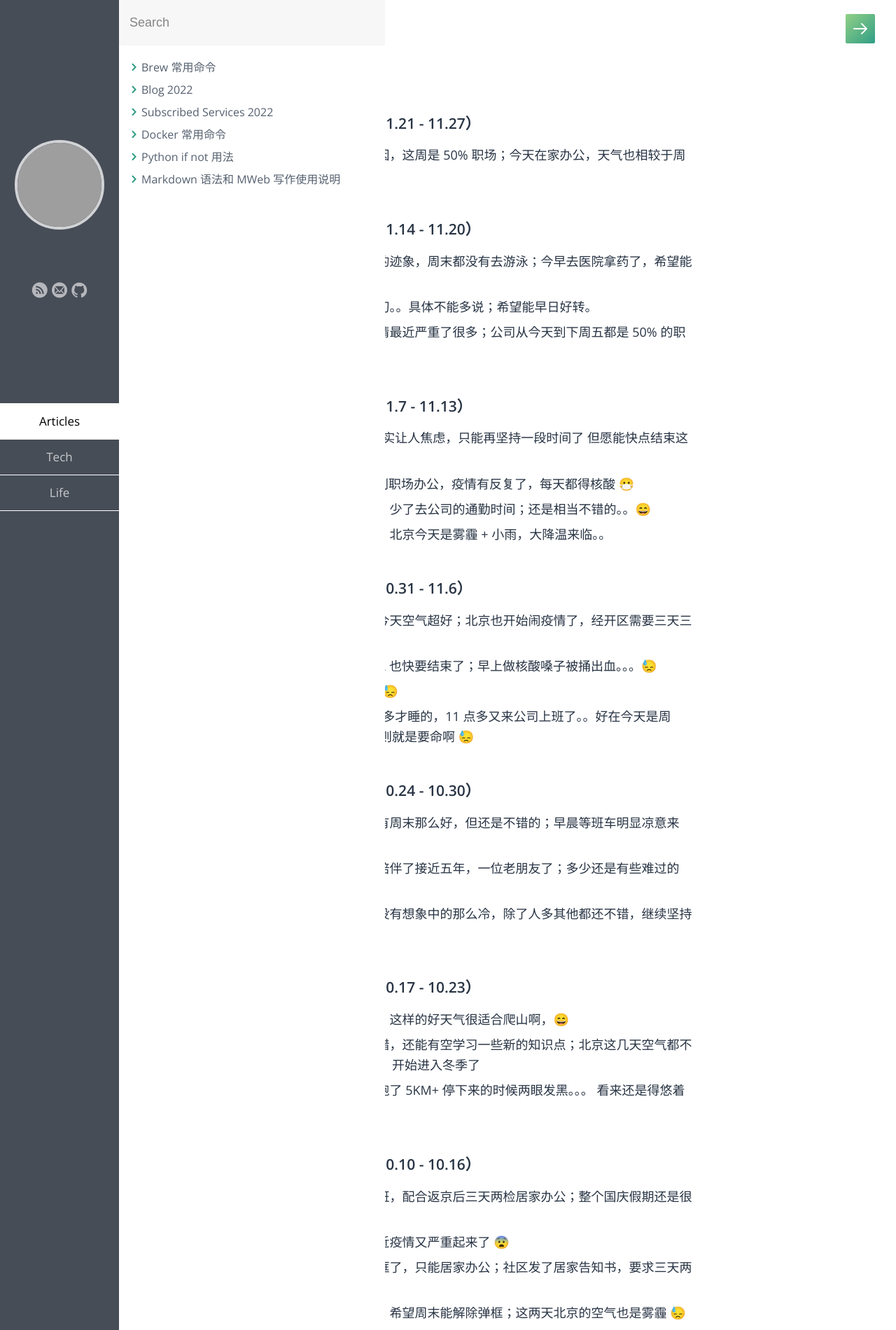
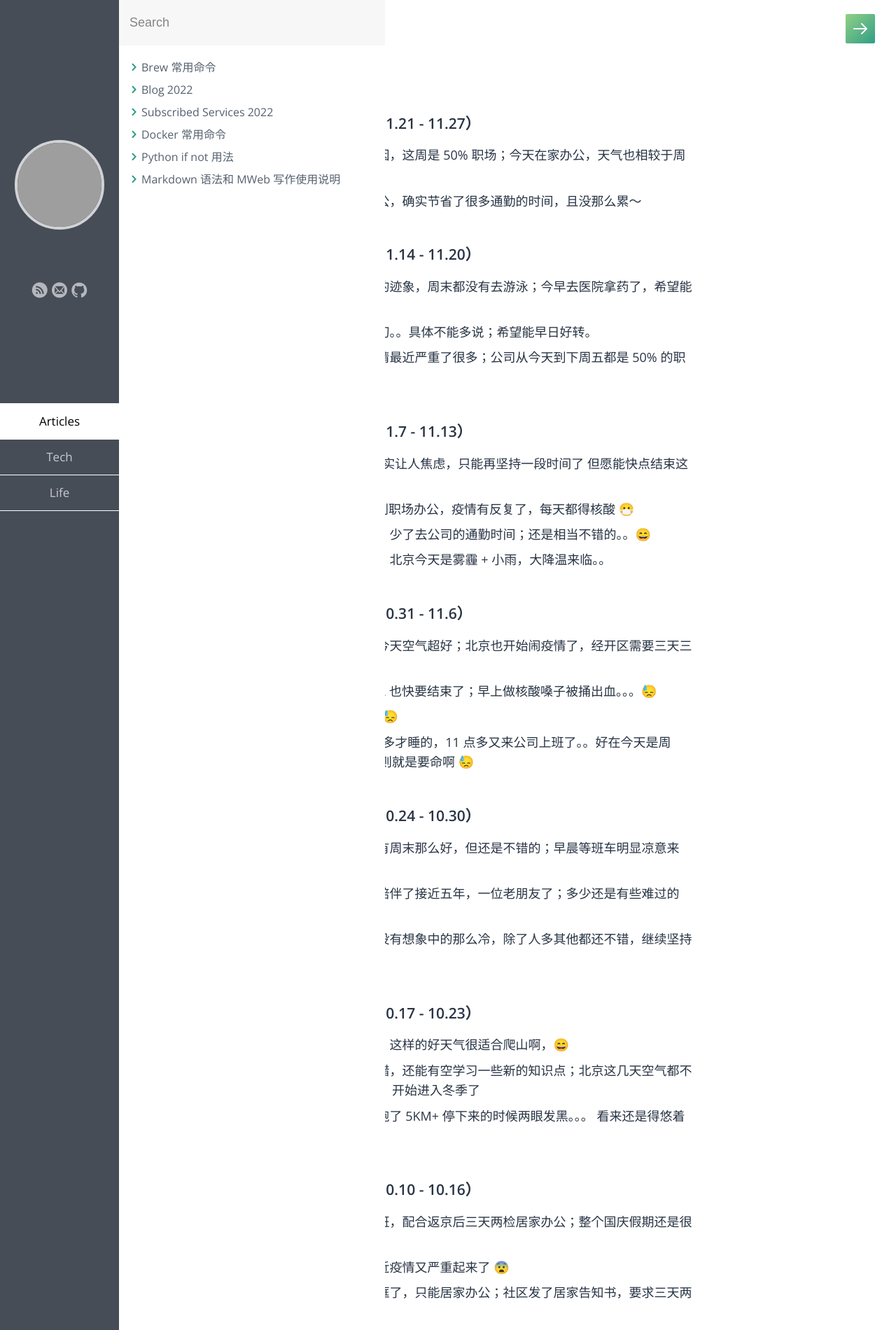
Before and after one commit to samxupeiran/samxupeiran.github.io, a Jekyll site: the page built from _posts/life/2022-05-06-my-blog.md, in a window 1280 px wide. Shown: the top 1900 px of the page at 70% size. Built offline with Jekyll 4.4.1, drawn with Linux system fonts in a browser that asks for light colours; some web fonts are replaced; some of the changed text lies outside the part shown; grey boxes are pictures that could not be loaded.

Commit message:
feat: add weekly blog 11.24

```diff
--- a/_posts/life/2022-05-06-my-blog.md
+++ b/_posts/life/2022-05-06-my-blog.md
@@ -8,6 +8,7 @@ tags: Blog
 
 - ### 2022 年 11 月 第 4 周（11.21 - 11.27）
      - 11.21 由于北京的疫情原因，这周是 50% 职场；今天在家办公，天气也相较于周末好了很多～
+     - 11.24 这两天都是居家办公，确实节省了很多通勤的时间，且没那么累～
 
 - ### 2022 年 11 月 第 3 周（11.14 - 11.20）
      - 11.14 这两天胃病有复发的迹象，周末都没有去游泳；今早去医院拿药了，希望能尽快好转。。。
```
